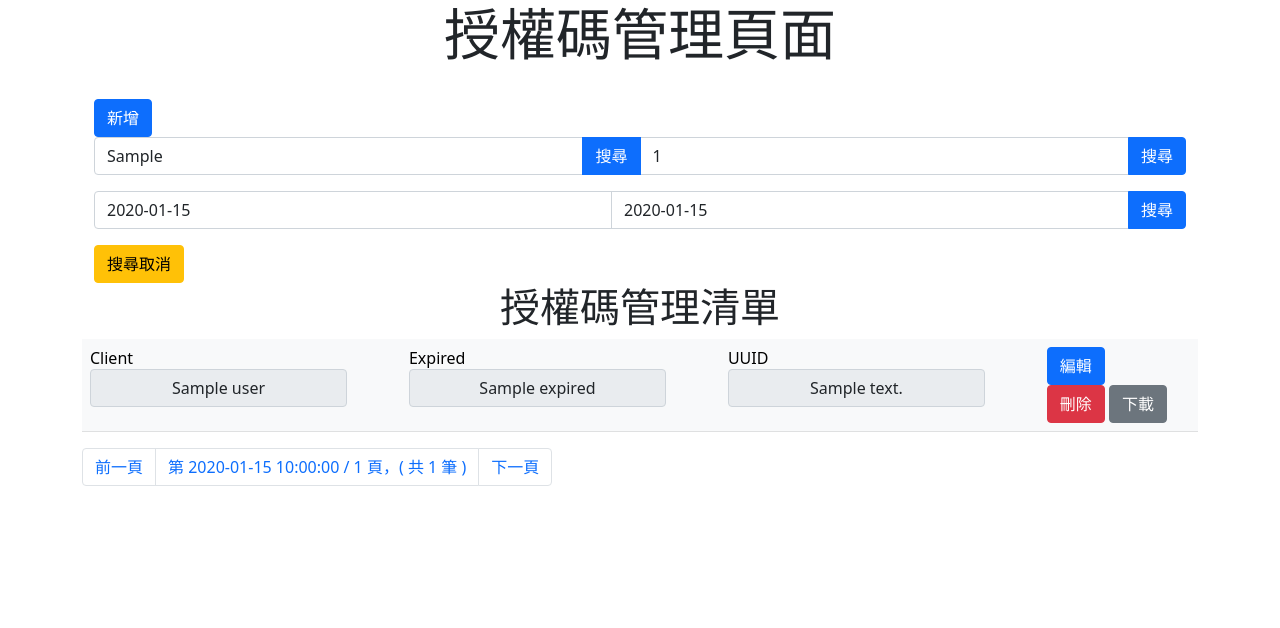
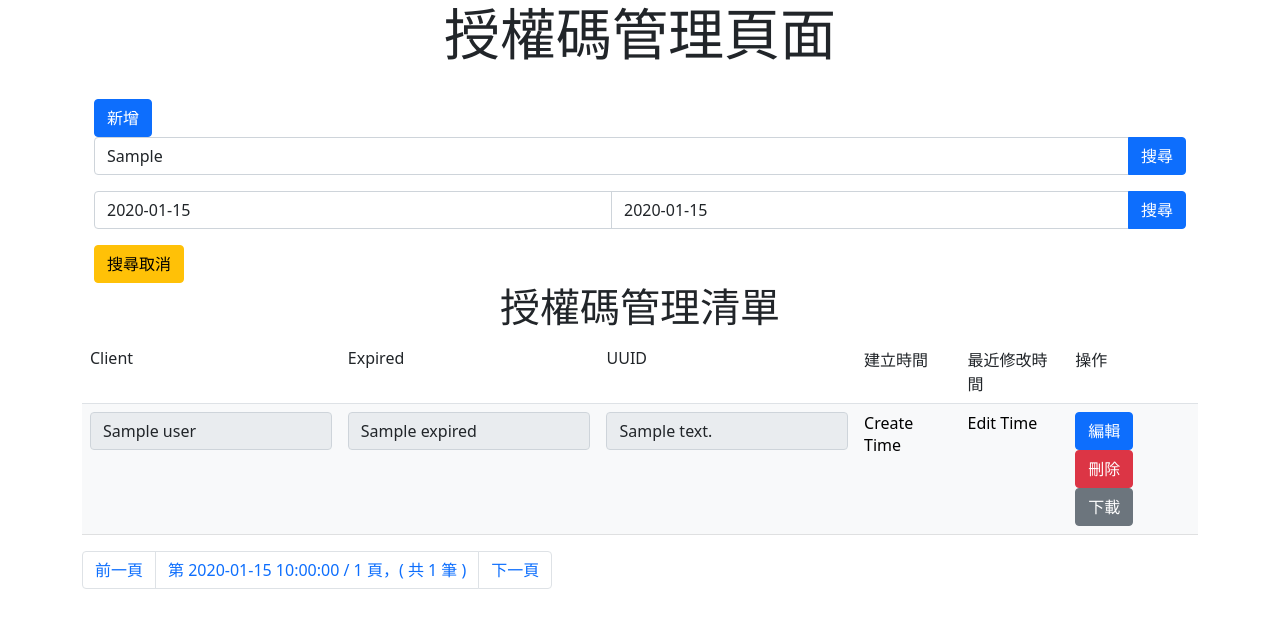
Before and after one commit to xuunnis123/RegisterCode, a FastAPI app: template fastapi_manage/templates/main.html in a window 1280 px wide. Shown: the top 628 px of the page. Run offline with FastAPI, Linux system fonts and the light colour scheme; the template is opened without the code that fills it: most values are stand-ins (such as "Sample title", 1, 10 or a date in 2020); parts of the project's set-up code (start-up, migrations or seed data) failed here and were passed over; some libraries are stand-ins or nearby versions.

Commit message:
modified UI

```diff
--- a/fastapi_manage/templates/main.html
+++ b/fastapi_manage/templates/main.html
@@ -281,11 +281,11 @@
       </button>
 
       <div id="add_section" style="display:none" class="input-group mb-3">
-        <span class="input-group-text" id="inputGroup-sizing-default">Client <input type="text" placeholder="New Client....." id="input_client" class="input-group-text"/></span>
+        <span class="input-group-text" id="inputGroup-sizing-default">Client <input type="text" placeholder="New Client....." id="input_client" class="form-control"/></span>
 
-        <span class="input-group-text" id="inputGroup-sizing-default">Expired <input type="text" placeholder="New Expired....." id="input_expired_datepicker" class="input-group-text"/></span>
+        <span class="input-group-text" id="inputGroup-sizing-default">Expired <input type="text" placeholder="New Expired....." id="input_expired_datepicker" class="form-control"/></span>
 
-        <span class="input-group-text" id="inputGroup-sizing-default">UUID<input type="text" placeholder="New UUID....." id="input_uuid" class="input-group-text"/></span>
+        <span class="input-group-text" id="inputGroup-sizing-default">UUID<input type="text" placeholder="New UUID....." id="input_uuid" class="form-control"/></span>
 
 
         <button type="button"  id="save_button" class="btn btn-outline-success">儲存</button>
@@ -295,8 +295,7 @@
       <div class="input-group mb-3">
         <input type="text" id="search_bar" name="q" class="form-control" placeholder="Search Client..." value={{select_user}}>
         <button class="btn btn-primary" id="client_search_button">搜尋</button>
-        <input type="text" id="uuid_search" name="uuid" class="form-control" placeholder="Search UUID..." value={{select_uuid}}>
-        <button class="btn btn-primary" id="uuid_search_button">搜尋</button>
+
       </div>
       <div class="input-group mb-3">
 
@@ -319,15 +318,25 @@
     <input type="hidden" id="pre_page" value="{{ pre_page }}">
     <input type="hidden" id="next_page" value="{{ next_page }}">
 
-      {% for item in all_item%}
+
       <table class="table table-hover" id="manage_table">
+        <tr>
+          <td>Client</td>
+          <td>Expired</td>
+          <td>UUID</td>
+          <td>建立時間</td>
+          <td>最近修改時間</td>
+          <td>操作</td>
 
+        </tr>
+        {% for item in all_item%}
         <tr class="table-light">
-          <td class="table-light" id="saved_text_{{item['id']}}">Client<input type="text" id="edit_client_{{item['id']}}" class="input-group-text" value="{{item['user']}}" disabled=true/></td>
-          <td class="table-light">Expired<input type="text" id="edit_expired_{{item['id']}}" class="input-group-text" value="{{item['expired']}}" disabled=true/></td>
-          <td class="table-light">UUID<input type="text" id="edit_uuid_{{item['id']}}" class="input-group-text" value="{{item['mac_address']}}" disabled=true/></td>
-
-      <td><button type="button" class="btn btn-primary" id="edit_btn_{{item['id']}}" value="{{item['id']}}" onclick="change_disabled(value)" style="display: block;">
+          <td class="table-light" id="saved_text_{{item['id']}}"><input type="text" id="edit_client_{{item['id']}}" class="form-control" value="{{item['user']}}" disabled=true/></td>
+          <td class="table-light"><input type="text" id="edit_expired_{{item['id']}}" class="form-control" value="{{item['expired']}}" disabled=true/></td>
+          <td class="table-light"><input type="text" id="edit_uuid_{{item['id']}}" class="form-control" value="{{item['mac_address']}}" disabled=true/></td><!--input-group-text-->
+          <td class="table-light">Create Time</td>
+          <td class="table-light">Edit Time</td>
+          <td><button type="button" class="btn btn-primary" id="edit_btn_{{item['id']}}" value="{{item['id']}}" onclick="change_disabled(value)" style="display: block;">
         編輯
           </button>
           <div id="save_{{item['id']}}" style="display:none">
@@ -347,9 +356,9 @@
           </td>
         </tr>
 
+        {% endfor %}
+      </table>
 
-      </table>
-      {% endfor %}
 
      <nav aria-label="Page navigation example">
   <ul class="pagination">
```
Also changed, not shown: fastapi_manage/test.db, 1 other file.
